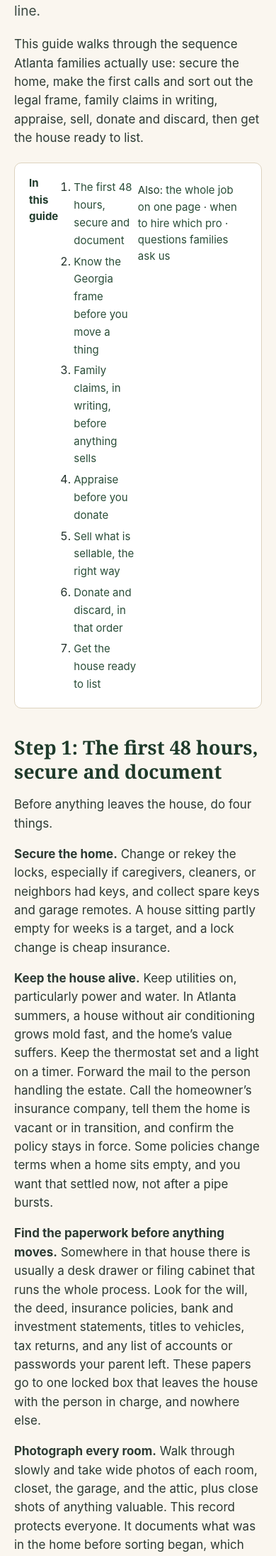
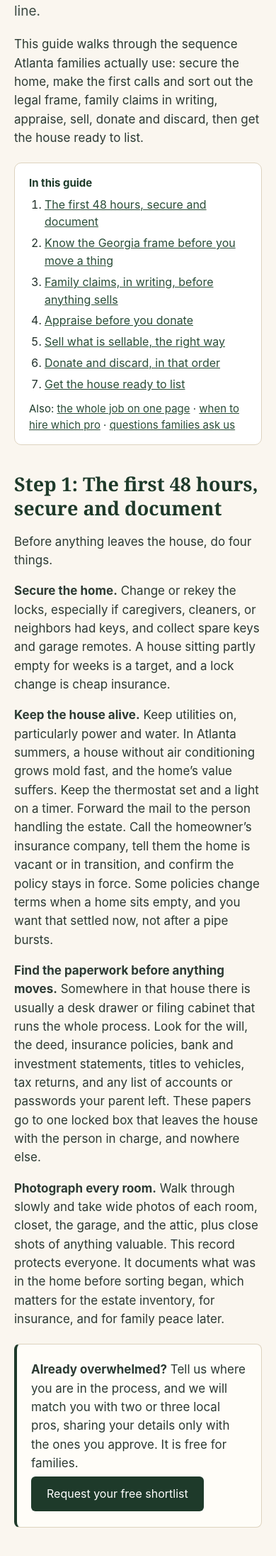
Before and after one commit to youragentzach/seniortransitionpros, a Jekyll site: the page guide-cleanout-parents-house-atlanta.html, which Jekyll copies as it is, in a window 390 px wide. Shown: the part 775-2967 px from the top of the page at 71% size. Built offline with Jekyll 4.4.1, drawn with Linux system fonts in a browser that asks for light colours.

Commit message:
Scope phone nav rules to the header so the guide's jump list lays out correctly
Co-Authored-By: Claude Opus 5.5 <noreply@anthropic.com>
Claude-Session: https://claude.ai/code/session_01DpwwTyxXyFWz5RSMVtCbU3

```diff
--- a/assets/css/site.css
+++ b/assets/css/site.css
@@ -78,9 +78,9 @@ mark.confirm{background:#fbe3a6;color:#5a3d00;padding:1px 4px;border-radius:3px;
   .brand svg{width:32px;height:27px}
   .brand small{font-size:10px;letter-spacing:1.8px}
   .mcta{display:inline-block;padding:9px 14px;font-size:15px}
-  nav{flex-basis:100%;display:flex;justify-content:space-between}
-  nav a{margin:0;padding:12px 0}
-  nav .btn{display:none}
+  header nav{flex-basis:100%;display:flex;justify-content:space-between}
+  header nav a{margin:0;padding:12px 0}
+  header nav .btn{display:none}
   .footer-links a{display:inline-block;padding:10px 0}
 }
 
--- a/guide-cleanout-parents-house-atlanta.html
+++ b/guide-cleanout-parents-house-atlanta.html
@@ -118,9 +118,9 @@
     .brand svg{width:32px;height:27px}
     .brand small{font-size:10px;letter-spacing:1.8px}
     .mcta{display:inline-block;padding:9px 14px;font-size:15px}
-    nav{flex-basis:100%;display:flex;justify-content:space-between}
-    nav a{margin:0;padding:12px 0}
-    nav .btn{display:none}
+    header nav{flex-basis:100%;display:flex;justify-content:space-between}
+    header nav a{margin:0;padding:12px 0}
+    header nav .btn{display:none}
     .footer-links a{display:inline-block;padding:10px 0}
   }
   .table-scroll{overflow-x:auto}
@@ -148,7 +148,7 @@
   <p class="lede">If you are reading this, you are probably standing in a house full of a lifetime: furniture, paperwork, photographs, and a garage nobody has fully opened in years. You may be grieving, or doing this from another state on a deadline. Either way, the order you do things in matters more than how fast you do them. Done in the wrong order, a cleanout costs families real money and real peace. Done in the right order, it is a manageable project with a clear finish line.</p>
   <p>This guide walks through the sequence Atlanta families actually use: secure the home, make the first calls and sort out the legal frame, family claims in writing, appraise, sell, donate and discard, then get the house ready to list.</p>
 
-  <nav class="toc" aria-label="In this guide">
+  <div class="toc" role="navigation" aria-label="In this guide">
     <p>In this guide</p>
     <ol>
       <li><a href="#step-1">The first 48 hours, secure and document</a></li>
@@ -160,7 +160,7 @@
       <li><a href="#step-7">Get the house ready to list</a></li>
     </ol>
     <p style="margin:10px 0 0;font-weight:400;font-size:15px">Also: <a href="#checklist">the whole job on one page</a> &middot; <a href="#which-pro">when to hire which pro</a> &middot; <a href="#questions">questions families ask us</a></p>
-  </nav>
+  </div>
 
   <h2 id="step-1">Step 1: The first 48 hours, secure and document</h2>
   <p>Before anything leaves the house, do four things.</p>
--- a/index.html
+++ b/index.html
@@ -91,9 +91,9 @@
     .brand svg{width:32px;height:27px}
     .brand small{font-size:10px;letter-spacing:1.8px}
     .mcta{display:inline-block;padding:9px 14px;font-size:15px}
-    nav{flex-basis:100%;display:flex;justify-content:space-between}
-    nav a{margin:0;padding:12px 0}
-    nav .btn{display:none}
+    header nav{flex-basis:100%;display:flex;justify-content:space-between}
+    header nav a{margin:0;padding:12px 0}
+    header nav .btn{display:none}
     .hero{padding-top:26px}
     h1{font-size:32px;line-height:1.18}
     .lede{font-size:17px}
```
